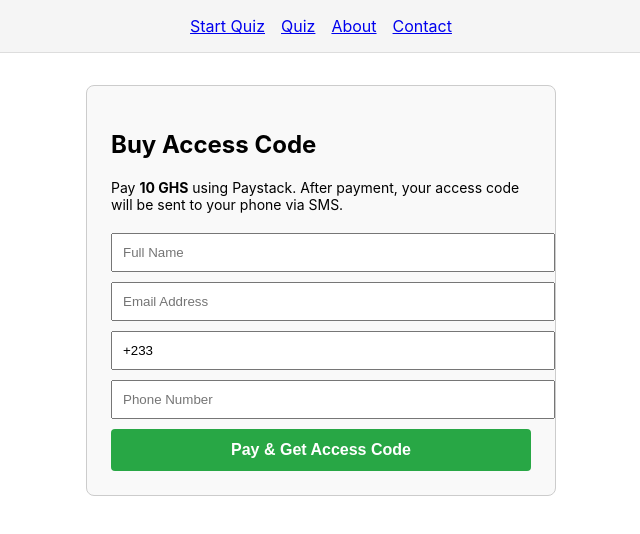
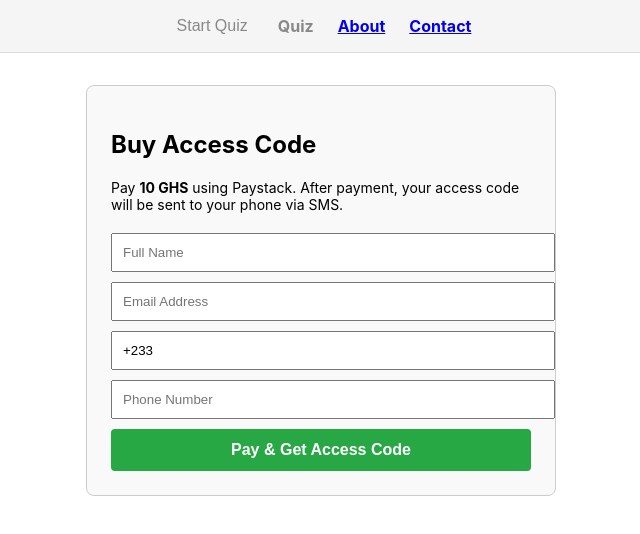
Before and after one commit to jasmitchxx/tickquiz-frontend, a React (Create React App) app: page /request-access in a window 1280 px wide. Shown: the top 534 px of the page, without its empty margins (319-959 px from the left). Built offline with nearby package versions, Linux system fonts and the light colour scheme.

Commit message:
Update: Route protection and result page redirect in Header and App

```diff
--- a/src/App.js
+++ b/src/App.js
@@ -1,4 +1,4 @@
-import { BrowserRouter as Router, Routes, Route, Navigate } from 'react-router-dom';
+ import { BrowserRouter as Router, Routes, Route, Navigate } from 'react-router-dom';
 import RequestAccessWithPayment from './pages/RequestAccessWithPayment';
 import VerifyPaymentPage from './pages/VerifyPaymentPage';
 import About from './pages/About';
--- a/src/components/Header.js
+++ b/src/components/Header.js
@@ -1,18 +1,76 @@
-import { Link } from 'react-router-dom';
+import { Link, useNavigate } from 'react-router-dom';
+import { useEffect, useState } from 'react';
 
 function Header() {
+  const navigate = useNavigate();
+  const [accessGranted, setAccessGranted] = useState(false);
+  const [quizFinished, setQuizFinished] = useState(false);
+
+  useEffect(() => {
+    const granted = localStorage.getItem('quizAccessGranted') === 'true';
+    const progress = JSON.parse(localStorage.getItem('quizProgress')) || {};
+    setAccessGranted(granted);
+    setQuizFinished(progress.finished === true);
+  }, []);
+
+  const handleStartClick = () => {
+    if (!accessGranted) {
+      alert('Please complete payment before starting the quiz.');
+      return;
+    }
+
+    if (quizFinished) {
+      navigate('/results');
+    } else {
+      navigate('/start');
+    }
+  };
+
+  const handleQuizClick = (e) => {
+    if (!accessGranted) {
+      e.preventDefault();
+      alert('Access denied. Please make payment first.');
+    }
+  };
+
   return (
-    <header style={{
-      backgroundColor: '#f5f5f5',
-      padding: '1rem',
-      borderBottom: '1px solid #ddd',
-      marginBottom: '2rem'
-    }}>
-      <nav style={{ display: 'flex', gap: '1rem', justifyContent: 'center' }}>
-        <Link to="/start">Start Quiz</Link>
-        <Link to="/quiz">Quiz</Link>
-        <Link to="/about">About</Link>
-        <Link to="/contact">Contact</Link>
+    <header
+      style={{
+        backgroundColor: '#f5f5f5',
+        padding: '1rem',
+        borderBottom: '1px solid #ddd',
+        marginBottom: '2rem'
+      }}
+    >
+      <nav style={{ display: 'flex', gap: '1.5rem', justifyContent: 'center', fontWeight: 'bold' }}>
+        <button
+          onClick={handleStartClick}
+          style={{
+            background: 'none',
+            border: 'none',
+            color: accessGranted ? '#007bff' : '#888',
+            cursor: accessGranted ? 'pointer' : 'not-allowed',
+            fontSize: '1rem'
+          }}
+        >
+          Start Quiz
+        </button>
+
+        <Link
+          to="/quiz"
+          onClick={handleQuizClick}
+          style={{
+            color: accessGranted ? '#007bff' : '#888',
+            pointerEvents: accessGranted ? 'auto' : 'none',
+            textDecoration: 'none',
+            fontSize: '1rem'
+          }}
+        >
+          Quiz
+        </Link>
+
+        <Link to="/about" style={{ fontSize: '1rem' }}>About</Link>
+        <Link to="/contact" style={{ fontSize: '1rem' }}>Contact</Link>
       </nav>
     </header>
   );
```
